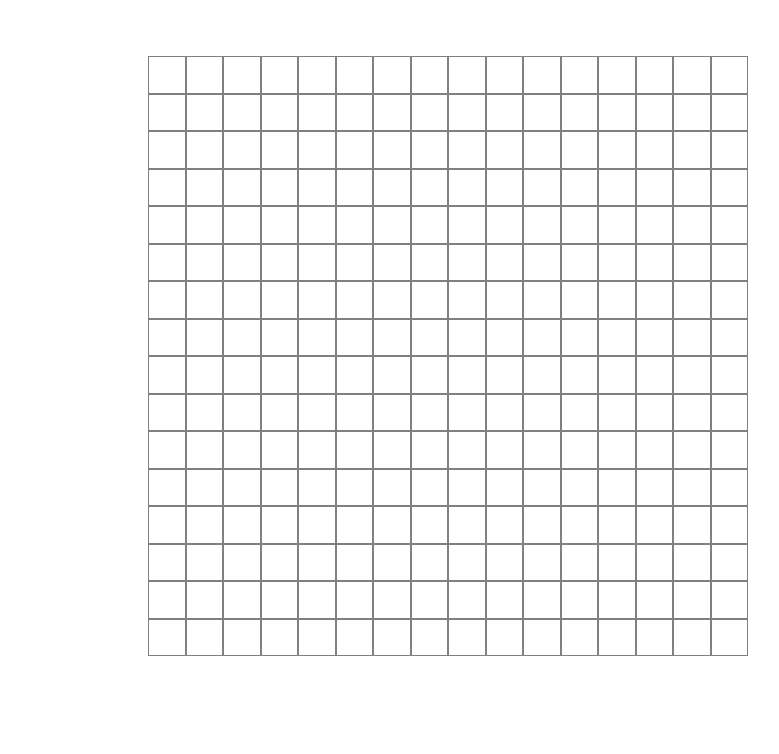
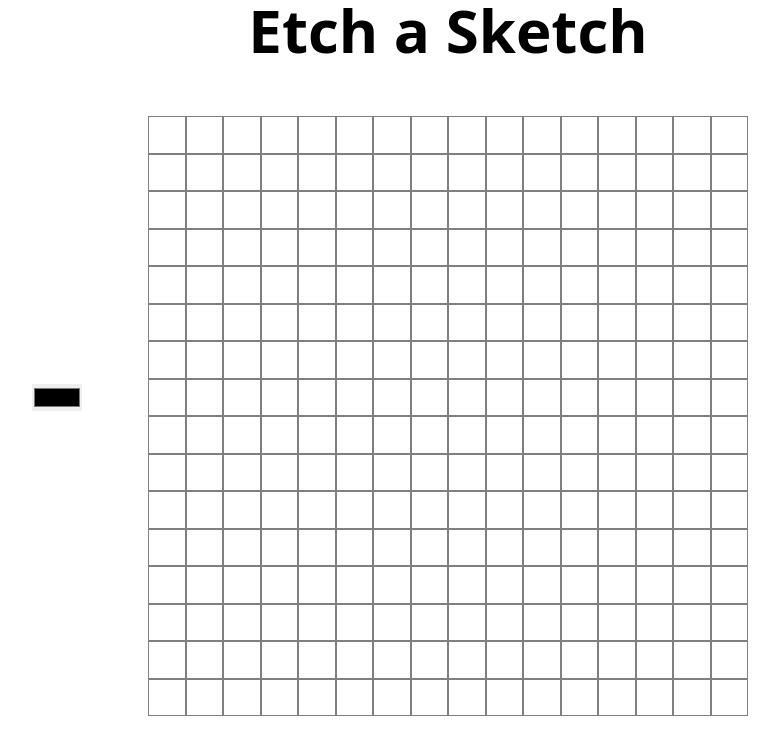
Before and after one commit to delightCS/Etch-a-Skech, a website: page index.html in a window 1280 px wide. Shown: the whole page, without its empty margins (192-971 px from the left). Drawn offline with Linux system fonts and the light colour scheme.

Commit message:
Add color change

```diff
--- a/index.html
+++ b/index.html
@@ -7,7 +7,12 @@
     <script src="script.js" defer></script>
     <link rel="stylesheet" href="tailwindstyle.css" />
   </head>
-  <body>
+  <body class="relative">
+    <h1 class="text-6xl font-bold text-center">Etch a Sketch</h1>
+
+    <p class="para absolute left-56 top-96">
+      <input type="color" />
+    </p>
     <div
       class="container grid grid-cols-16 text-center w-[600px] mx-auto my-14"
     ></div>
--- a/script.js
+++ b/script.js
@@ -1,6 +1,9 @@
 const container = document.querySelector(".container");
 
 let isDragging = false;
+
+const colorInput = document.querySelector("input");
+// colorInput.addEventListener("change", function () {});
 
 for (i = 0; i < 16 * 16; i++) {
   const cell = document.createElement("div");
@@ -13,7 +16,7 @@
 
   cell.addEventListener("mousemove", function (event) {
     if (isDragging) {
-      cell.style.backgroundColor = "blue";
+      cell.style.backgroundColor = colorInput.value;
     }
   });
 
```
Also changed, not shown: tailwindstyle.css.
